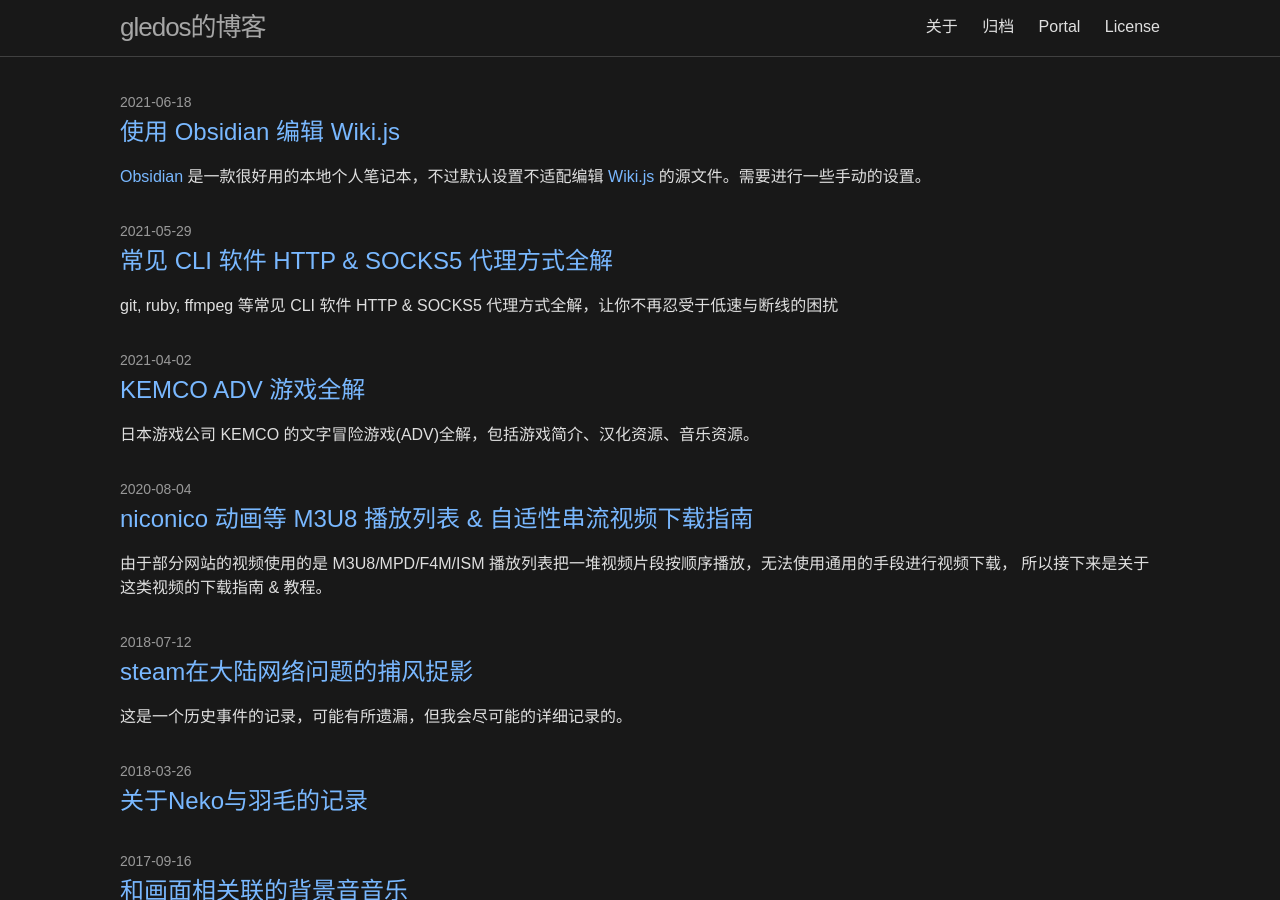
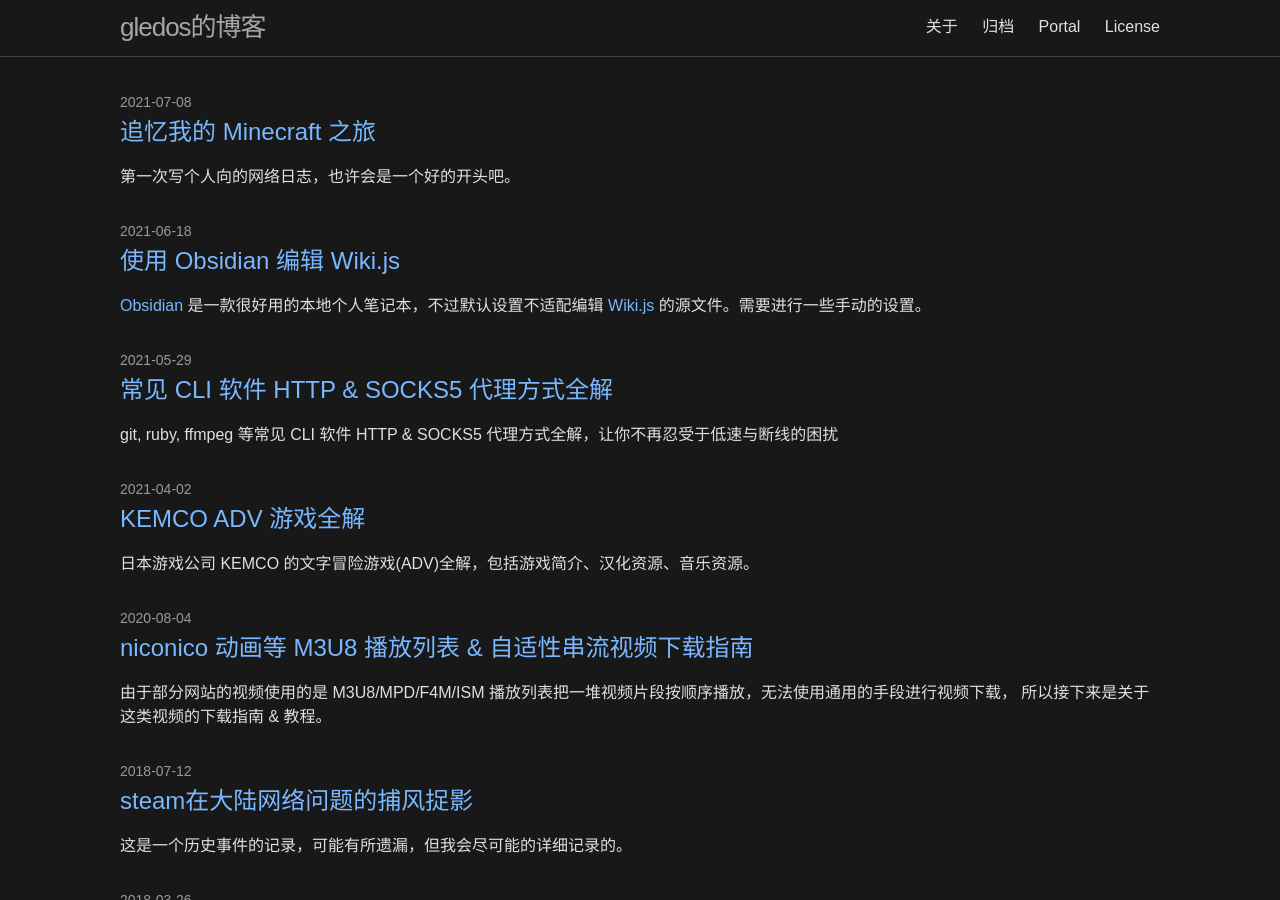
Before and after one commit to gledos/gledos.github.io, a Jekyll site: the page built from index.markdown, in a window 1280 px wide and 900 px high. Built offline with Jekyll 4.4.1, drawn with Linux system fonts in a browser that asks for light colours; some of the changed lines change nothing that is shown.

Commit message:
oh，终于完成了

```diff
--- a/_posts/2021-05-29-minecraft.markdown
+++ b/_posts/2021-07-08-minecraft.markdown
@@ -1,7 +1,7 @@
 ---
 title: 追忆我的 Minecraft 之旅
 layout: post
-published: false
+published: true
 # date: '2021-05-25 00:00:00'
 tags:
     - 历史
@@ -41,7 +41,7 @@ description: gledos 的 Minecraft 回忆录
 
 现在我知道 Minecraft Java 版几乎是必须得看看攻略、Wiki 才能玩，不过当初直接就开始游戏了。
 
-然后在游戏中通过穷举，试出各种 Notch 设计的合成表后，记录到笔记本上。
+然后在游戏中通过穷举，尝试出部分 Notch 设计的合成表后，记录到笔记本上。
 
 不过凭当时我自己的能力，是无法探究 Minecraft 的详细底层逻辑，于是开始查攻略、Wiki 和论坛。
 
@@ -56,7 +56,7 @@ description: gledos 的 Minecraft 回忆录
 
 前者曾经是基于 Flash 的交互式合成表，在当时很易用。后者像百科全书，有时间就翻几页学学各种各样的合成表。
 
-不过当初我还不知道「方块」与「实体」在 Minecraft 里的意思。有一天我想在长宽只有 1 格的竖井搭上梯子，然后在梯子的对面放火把，结果当然是无法放置，之后我就去看 Wiki 了。
+不过当初我还不知道「方块」与「实体」在 Minecraft 里的意思。有一天我想在长宽只有 1 格的竖井搭上梯子，然后在梯子的对面放火把，结果当然是无法放置，之后我就去查看 Wiki ，了解相关信息了。
 
 一开始我并不知道 Wikipedia 的 Minecraft 条目 与 [Minecraft Wiki](https://minecraft.fandom.com/zh/wiki/Minecraft_Wiki) 的区别，于是我经常从搜索引擎中去到错误的站点，然后知道了 Wikipedia 与 Wiki类网站的同与异。
 
@@ -100,9 +100,10 @@ Minecraft 在当时，似乎需要侵入游戏本体安装的是 MOD，连接服
 
 也许是广告效应，我玩的最长的服务器是 MCBBS 的官方服务器。
 
-当时的服务器还没有「资源世界」这样的概念吧，所以只要是能发掘的地方，都被挖穿了，后来出了多周目，来更新版本。
+当时的服务器还没有「资源世界」这样的概念吧，所以只要是能挖掘的地方，基本都被挖穿了，地底充满了四通八达的矿道，
+后来出了多周目，大概就解决了这个问题。
 
-我记得出生的主城是一个半球形的浮空岛，浮空岛连接上另一个，其中就有 45° 斜着，不平行于方块方向的博物馆。
+我记得出生的主城是一个半球形的浮空岛，悬浮在海面之上。浮空岛连接着其他的一些建筑，其中就有 45° 斜着不平行于方块方向的博物馆。
 
 博物馆里我第一次看到了「水电梯」并理解了原理，Minecraft 的游戏性设计之精妙，让我感到作者设计的不是艺术品，
 设计的是制造艺术品的工具。
@@ -223,9 +224,15 @@ disco 的视频也是其作品的一部分。循序渐进的展示，并给出
 
 [^mcc11live]: [disco has OCD, Minecon'd...](https://web.archive.org/web/20190905211140/https://ocddisco.tumblr.com/post/13051685116/minecond)
 
+最后 disco 逐渐隐退，不再维护 Youtube 频道与网站。
+
 ### 籽岷
 
 以纪录片式视频呈现 Minecraft 美感的游戏玩家，曾在极游网工作。
+
+因为视频风格很「正式」，不会轻易的玩「烂梗」或者开不太合时宜的玩笑，所以适合大部分人观看。
+也就增加了 Minecraft 的受众，籽岷有多个系列的视频，比如 MOD 、地图、冒险、跑酷 等等，
+是一个很全面的 Minecraft UP 主。
 
 #### MC好声音十大金曲
 
@@ -234,21 +241,6 @@ disco 的视频也是其作品的一部分。循序渐进的展示，并给出
 现已被删除，原因大概是侵犯了歌曲作者与中文翻译者的劳动。这些歌曲大多都有精致的 MV，
 是对流行歌曲的重新填词。哔哩哔哩有人备份了视频，可以从这个链接跳转去观看，
 或者从下方的列表中跳转到 Youtube 观看原视频。
-
-<!--
-| 序号 | 标题                              | 常用译名 | 原曲                                            |
-| ---- | --------------------------------- | -------- | ----------------------------------------------- |
-| 1    | [Minecraft is Just Awesome][MiJA] | _无_     | [The World Is Just Awesome (Boom De Yada)][BDY] |
-| 2    | [Mine With Me][MWM]               | _无_     | [You Belong With Me][YBWM]                      |
-| 3    | [Screw the Nether][StN]           | 摧毁地狱 | [Moves like jagger][Mlj]                        |
-| 4    | [From the Ground Up][FtGU]        | 从零开始 | _Laura Shigihara 原创_                          |
-| 5    | [I'll Make Some Cake][IMSC]       | _无_     | [Glad You Came][GYC]                            |
-| 6    | [Cube Land][CL]                   | 方块大陆 | _Laura Shigihara 原创_                          |
-| 7    | [Fallen Kingdom][FK]              | 堕落王国 | [Viva La Vida][VLV]                             |
-| 8    | [TNT][TNT]                        | TNT 之歌 | [Dynamite][Dyn]                                 |
-| 9    | [Revenge][Rev]                    | 复仇     | [DJ Got Us Fallin' In Love][DJGUFIL]            |
-| 10   | [Minecraft Style][MS]             | _无_     | [GANGNAM STYLE][GS]                             |
--->
 
 | 序号 | 标题                              | 原曲                                            |
 | ---- | --------------------------------- | ----------------------------------------------- |
@@ -292,8 +284,11 @@ Minecraft 相关的大大小小梗非常多，这里我只挑一些我熟悉，
 这类通常不需要刻意通过严谨的描述增加真实性，所以往往原始内容能轻易的看出是作者在开玩笑。但在传播的过程中，
 可能出现二次、多次创作，使故事变得严谨，然后对读者造成不良影响。
 
-比如敖厂长在 2014年6月 的视频《致日本儿童死亡的游戏 - 囧的呼唤163期》里就介绍了许多的 Creepypasta ，
-破除了一些迷思，不过最后被二次创作者坑了，因为原本计划播放的紫菀镇原曲是一个二次创作。
+比如敖厂长在 2014年6月 的视频《致日本儿童死亡的游戏 - 囧的呼唤163期》[^FZyl]里就介绍了许多的 Creepypasta ，
+破除了一些迷思，不过最后还是被二次创作者坑了，因为原本计划播放的紫菀镇原曲并不是真正的原曲，
+敖厂长大概是找错素材了。
+
+[^FZyl]: [【致日本儿童死亡的游戏】囧的呼唤163期 - YouTube](https://www.youtube.com/watch?v=FZylxrudeZc)
 
 也许未来我会专门出一篇博文来探讨 Creepypasta 。
 
@@ -307,18 +302,24 @@ Herobrine 当然是虚构的，不过当时 Mojang 挺喜欢跟玩家互动，
 + [死者]试图在熔岩里游泳
 + [死者]掉出了这个世界
 
-Minecraft 会使用这样{% include furigana.html text="极简主义" furigana="性冷淡" %}风格的句子作为死亡信息，
-大概就像半条命右上角的击杀信息一样的充满画面感。也许是过于有趣独特，所以常常在某个实况解说中，
-UP 主掉进了岩浆或者因 BUG 掉出了世界，就会使用 Minecraft 的死亡信息作为弹幕。
+Minecraft 会经常会使用这样{% include furigana.html text="极简主义" furigana="性冷淡" class="default" %}风格的句子作为死亡信息，
+大概就像半条命右上角的击杀信息一样的充满画面感。也许是过于有趣独特，所以常常在实况解说或者直播中，
+UP 主掉进了岩浆或者因 BUG 掉出了世界，就会使用 Minecraft 的死亡信息作为弹幕，以此来活跃气氛。
 
 ## The END
 
 Minecraft Java 正式版 1.0 增加了游戏结局，是一篇「愚蠢的」「无中生有」的诗，[^over-the-top_out-of-nowhere]
-叫做{% include furigana.html text="终末之诗" furigana="End Poem" %}。这首诗包含了
+叫做{% include furigana.html text="终末之诗" furigana="End Poem" class="default" %}。
+这首诗包含了{% include furigana.html text="《千面英雄》" furigana="The Hero's The Hero's Journey" %}的原著{% include furigana.html text="《英雄之旅》" furigana="The Hero's Journey" %}这样神话性、也有对宇宙的一些感受、还有盗梦空间式的梦境与现实 & 植梦感。[^end_author]
 
 [^over-the-top_out-of-nowhere]: [Notch on Twitter: "Are YOU a talented writer (famous is a plus ;D) who wants to write a silly over-the-top out-of-nowhere text for when you win Minecraft?"](https://web.archive.org/web/20210706111146/https://twitter.com/notch/status/125612634425921537)
 
-<!-- 【敖厂长】致日本儿童死亡的游戏 https://b23.tv/BV1Bx411T7qJ -->
+[^end_author]: [Ending an endless game: an interview with Julian Gough, author of Minecraft's epic finale - Boing Boing](https://web.archive.org/web/20210706151553/https://boingboing.net/2012/01/09/ending-an-endless-game-an-int.html)
+
+### Minecraft's End (歌曲)
+
+使用《终末之诗》填词的歌曲《[Minecraft's End](https://www.youtube.com/watch?v=x8HfLPjE3Rs)》我觉得是非常棒的一首歌曲，
+在本文的末尾，推荐给你。
 
 <!-- 画廊脚本，能将图片序列转换为易于 CSS 支持的标记 -->
 
@@ -327,3 +328,5 @@ Minecraft Java 正式版 1.0 增加了游戏结局，是一篇「愚蠢的」「
 <script>
 md_gallery();
 </script>
+
+## 参考资料
```
